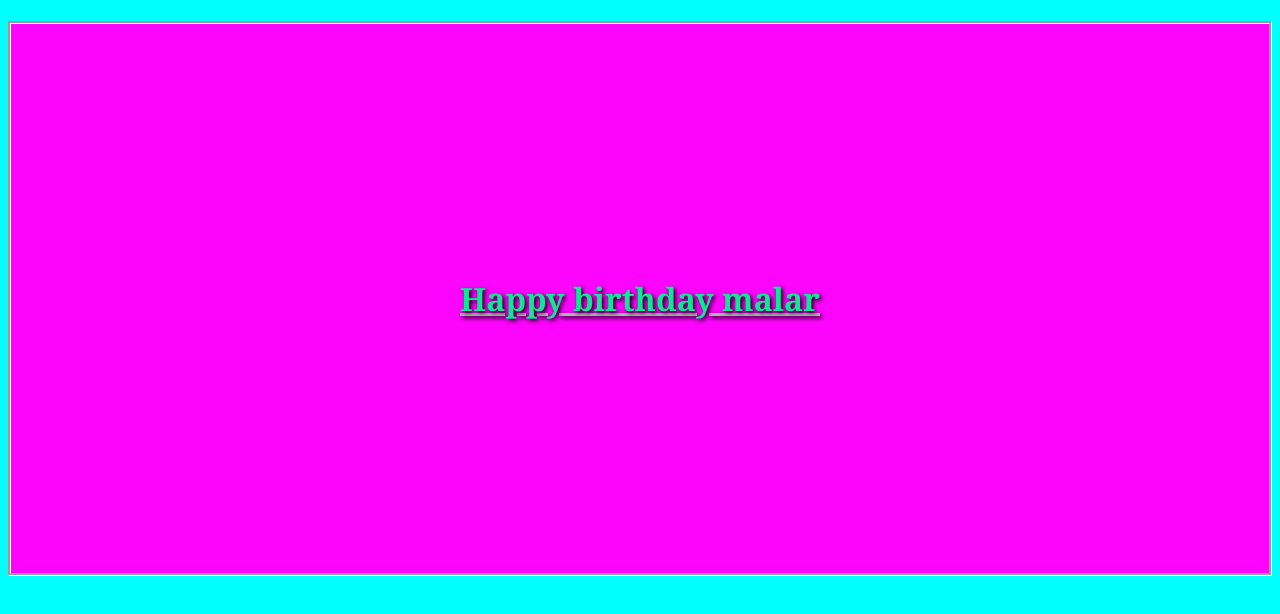
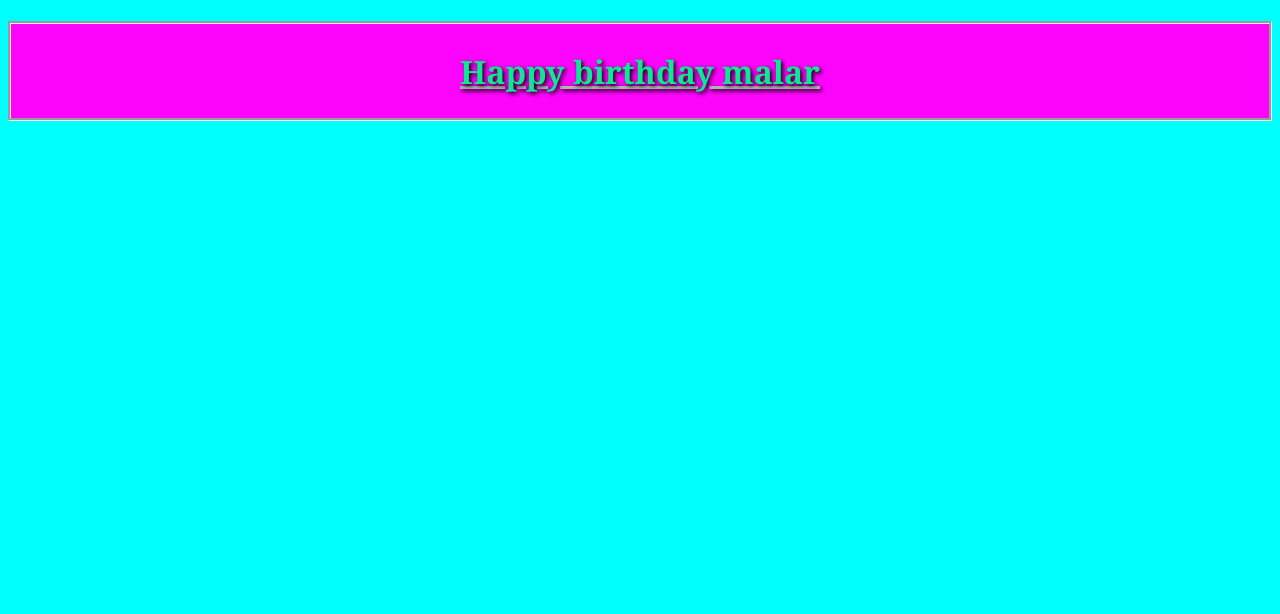
Before and after one commit to allimamalar/count, a plain HTML site: page index.html in a window 1280 px wide. Drawn offline with Linux system fonts and the light colour scheme.

Commit message:
Update index.css

```diff
--- a/index.css
+++ b/index.css
@@ -1,7 +1,7 @@
 h1{
     background-color: rgb(253, 4, 253);
     font-family: Georgia, serif;
-    padding:20%;
+    padding:2%;
     text-decoration: underline;
     border-style:groove;
     text-decoration-color: rgb(178, 181, 182);
```
